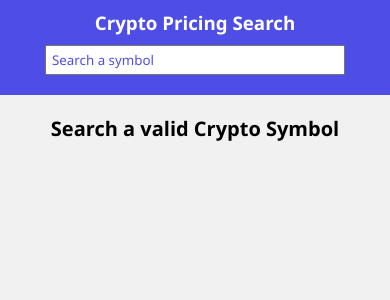
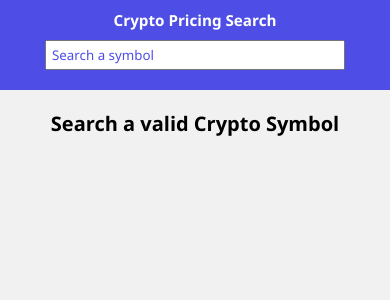
Before and after one commit to jaymbans/crypto-pricing, a React (Create React App) app in the folder crypto-pricing/: page / in a window 390 px wide. Shown: the top 300 px of the page. Built offline with nearby package versions, Linux system fonts and the light colour scheme.

Commit message:
adjusted mobile header sizing

```diff
--- a/crypto-pricing/src/style.css
+++ b/crypto-pricing/src/style.css
@@ -61,18 +61,23 @@ tr:not(:last-child) {
 }
 
 @media only screen and (max-width: 600px) {
+  :root {
+    font-size: 13px;
+  }
+
   nav {
     padding: 10px 0;
     flex-direction: column;
     height: auto;
   }
 
+  h1,
+  h2 {
+    font-size: 20px;
+  }
+
   #search {
     margin: 10px auto;
   }
 
-  h1,
-  h2 {
-    font-size: 20px;
-  }
 }
```
